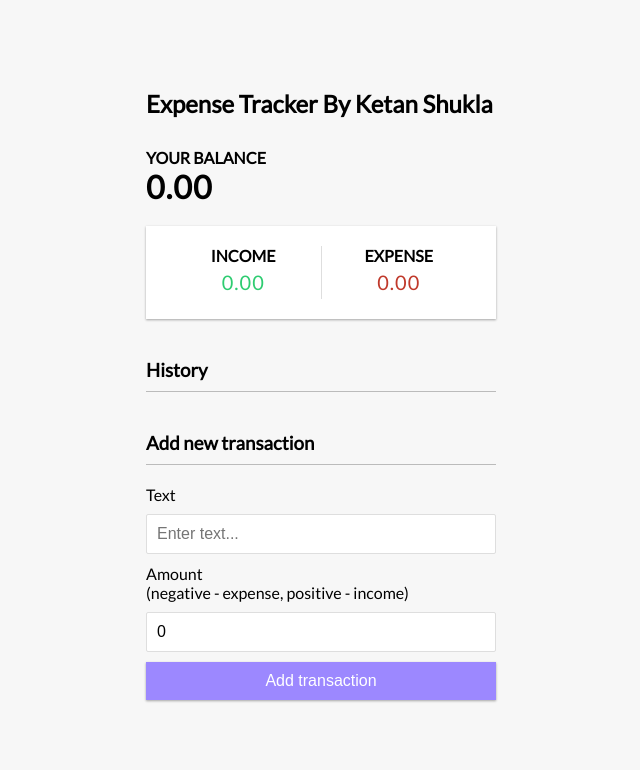
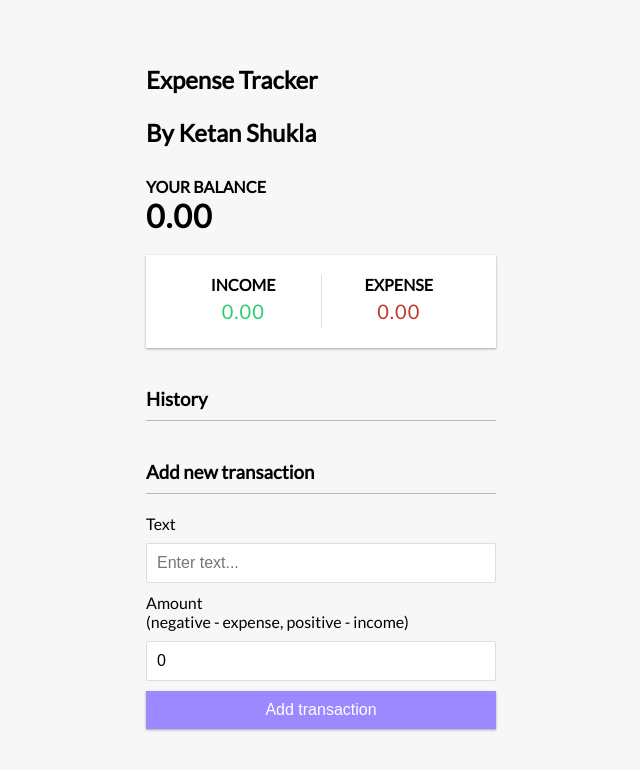
Before and after one commit to ketankshukla/portfolio-expense-tracker, a React (Create React App) app: page / in a window 1280 px wide. Shown: the top 770 px of the page, without its empty margins (319-959 px from the left). Built offline with nearby package versions, Linux system fonts and the light colour scheme.

Commit message:
header modified

```diff
--- a/src/components/Header.js
+++ b/src/components/Header.js
@@ -2,10 +2,12 @@ import React from 'react'
 
 const Header = () => {
     return (
-        <h2>
-            Expense Tracker
-            By Ketan Shukla
-        </h2>
+        <div>
+            <h2>
+                <p>Expense Tracker</p>
+                <p>By Ketan Shukla</p>
+            </h2>
+        </div>
     )
 }
 
```
